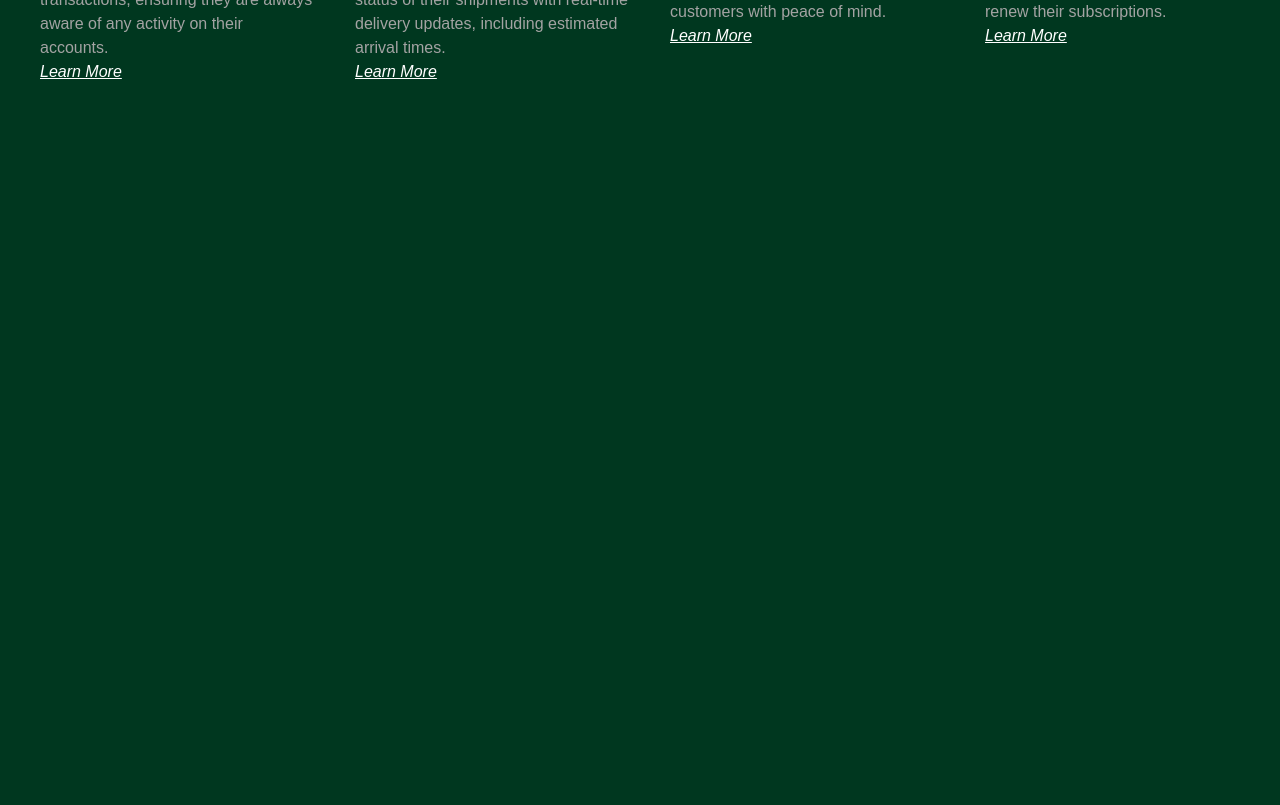
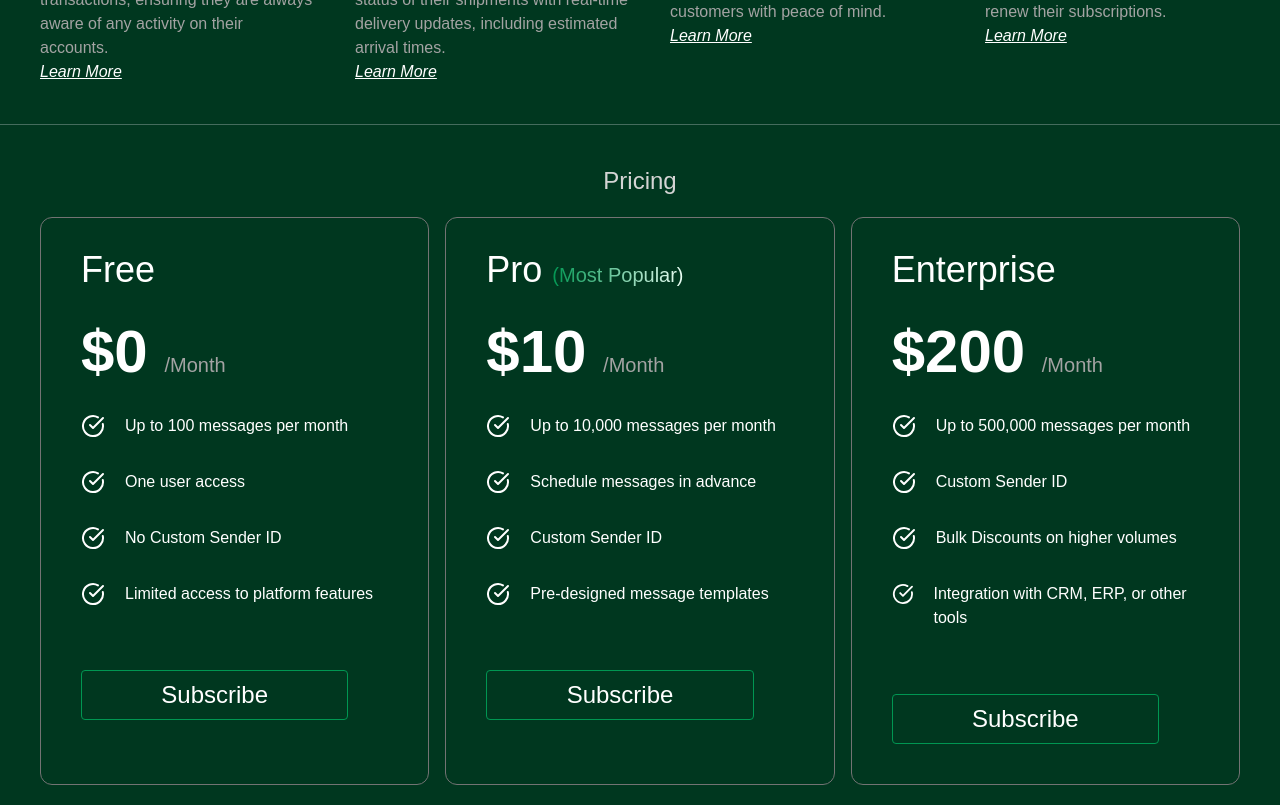
Before and after one commit to nzommmo/Bulk-sms, a React (Vite) app in the folder Frontend/: page / in a window 1280 px wide. Shown: the part 1820-2625 px from the top of the page. Before the commit the page ends 1904 px from the top, so only its background shows below. Built offline with nearby package versions, Linux system fonts and the light colour scheme; no server answers.

Commit message:
Pricing Options

```diff
--- a/Frontend/src/Components/Homepage/Home.jsx
+++ b/Frontend/src/Components/Homepage/Home.jsx
@@ -1,6 +1,7 @@
 import Navbar from "./Navbar"
 import UseCase from "./UseCase"
 import Features from "./Features"
+import Pricing from "./Pricing"
 const Home = () => {
   return (
 
@@ -9,6 +10,8 @@ const Home = () => {
     <Navbar/>
     <Features/>
     <UseCase/>
+    <Pricing/>
+
 
 
 
--- /dev/null
+++ b/Frontend/src/Components/Homepage/Pricing.jsx
@@ -0,0 +1,83 @@
+import { CheckCircle } from "lucide-react"
+
+const Pricing = () => {
+  return (
+    <div className='relative mt-10 mb-5'>
+        <div>
+            <hr className="opacity-30"/>
+        </div>
+        <div className="mt-10 flex items-center justify-center mb-5 ">
+            <h1 className="text-2xl text-neutral-300">Pricing</h1>
+        </div>
+        <div className=' sm:flex sm:items-center sm:justify-center '>
+        <div className='grid ms-10 me-10 gap-4 md:grid-cols-3 sm:w-1/2 md:1/3 md:w-full '>
+            <div className='border border-neutral-500 rounded-xl'>
+            <div className='ml-10 me-10 pt-8'>
+            <h1 className='text-4xl font-medium'>Free</h1>
+            <p className='pt-8 text-6xl font-semibold'>$0 <span className='text-xl text-neutral-400 font-thin '>/Month</span></p>
+            <ul className='pt-8 flex flex-col gap-8'>
+            <li className="flex gap-5"><CheckCircle/> Up to 100 messages per month</li>
+            <li className="flex gap-5"><CheckCircle/> One user access</li>
+            <li className="flex gap-5"><CheckCircle/>No Custom Sender ID</li>
+            <li className="flex gap-5"><CheckCircle/>Limited access to platform features
+
+            </li>
+            </ul>
+            <div className="flex items-center justify-center pb-10 pt-16">
+            <button className="text-2xl py-2 hover:bg-customl hover:text-black bg-custom rounded border border-customm w-full me-10 ">Subscribe</button>
+
+            </div>
+            </div>
+            </div>
+
+            <div className='border border-neutral-500 rounded-xl'>
+            <div className='ml-10 me-10 pt-8'>
+            <h1 className='text-4xl font-medium'>Pro <span className="text-xl bg-gradient-to-r from-customm to-customq text-transparent bg-clip-text">(Most Popular)</span></h1>
+            <p className='pt-8 text-6xl font-semibold'>$10 <span className='text-xl text-neutral-400 font-thin '>/Month</span></p>
+            <ul className='pt-8 flex flex-col gap-8'>
+            <li className="flex gap-5"><CheckCircle/> Up to 10,000 messages per month</li>
+            <li className="flex gap-5"><CheckCircle/>Schedule messages in advance
+            </li>
+            <li className="flex gap-5"><CheckCircle/>Custom Sender ID
+            </li>
+            <li className="flex gap-5"><CheckCircle/>Pre-designed message templates </li>
+
+            </ul>
+            <div className="flex items-center justify-center pb-10 pt-16">
+            <button className="text-2xl py-2 hover:bg-customl hover:text-black bg-custom rounded border border-customm w-full me-10 ">Subscribe</button>
+
+            </div>
+            </div>
+            </div>
+
+             <div className='border border-neutral-500 rounded-xl'>
+            <div className='ml-10 me-10 pt-8'>
+            <h1 className='text-4xl font-medium'>Enterprise</h1>
+            <p className='pt-8 text-6xl font-semibold'>$200 <span className='text-xl text-neutral-400 font-thin '>/Month</span></p>
+            <ul className='pt-8 flex flex-col gap-8'>
+            <li className="flex gap-5"><CheckCircle/>Up to 500,000 messages per month
+            </li>
+            <li className="flex gap-5"><CheckCircle/>Custom Sender ID</li>
+            <li className="flex gap-5"><CheckCircle/>Bulk Discounts on higher volumes</li>
+            <li className="flex gap-5"><CheckCircle/>Integration with CRM, ERP, or other  tools
+            </li>
+
+            </ul>
+            <div className="flex items-center justify-center pb-10 pt-16">
+            <button className="text-2xl py-2 hover:bg-customl hover:text-black bg-custom rounded border border-customm w-full me-10 ">Subscribe</button>
+
+            </div>
+            </div>
+            </div>
+
+
+        </div>
+
+        </div>
+
+
+    </div>
+  )
+}
+
+export default Pricing
```
